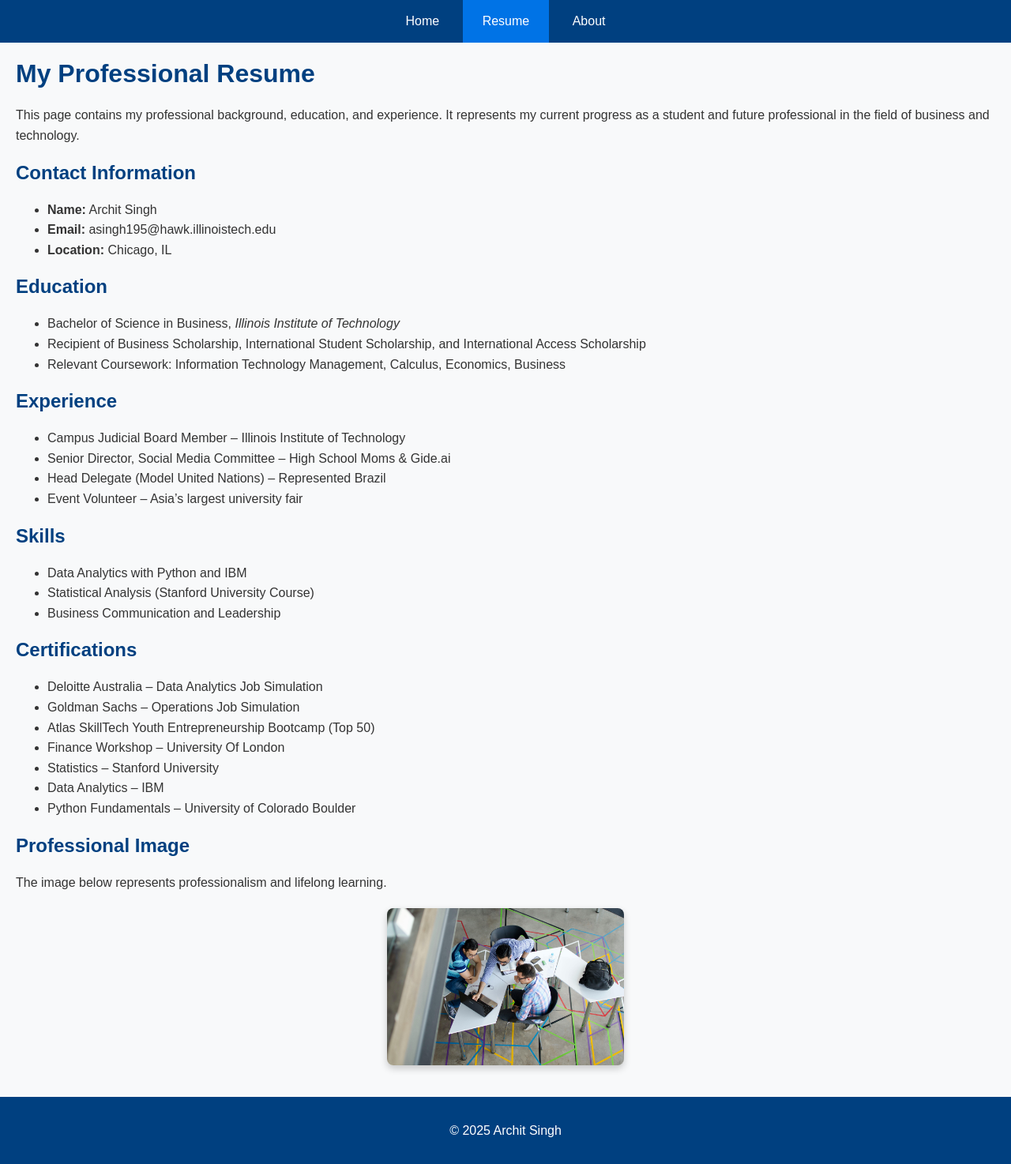
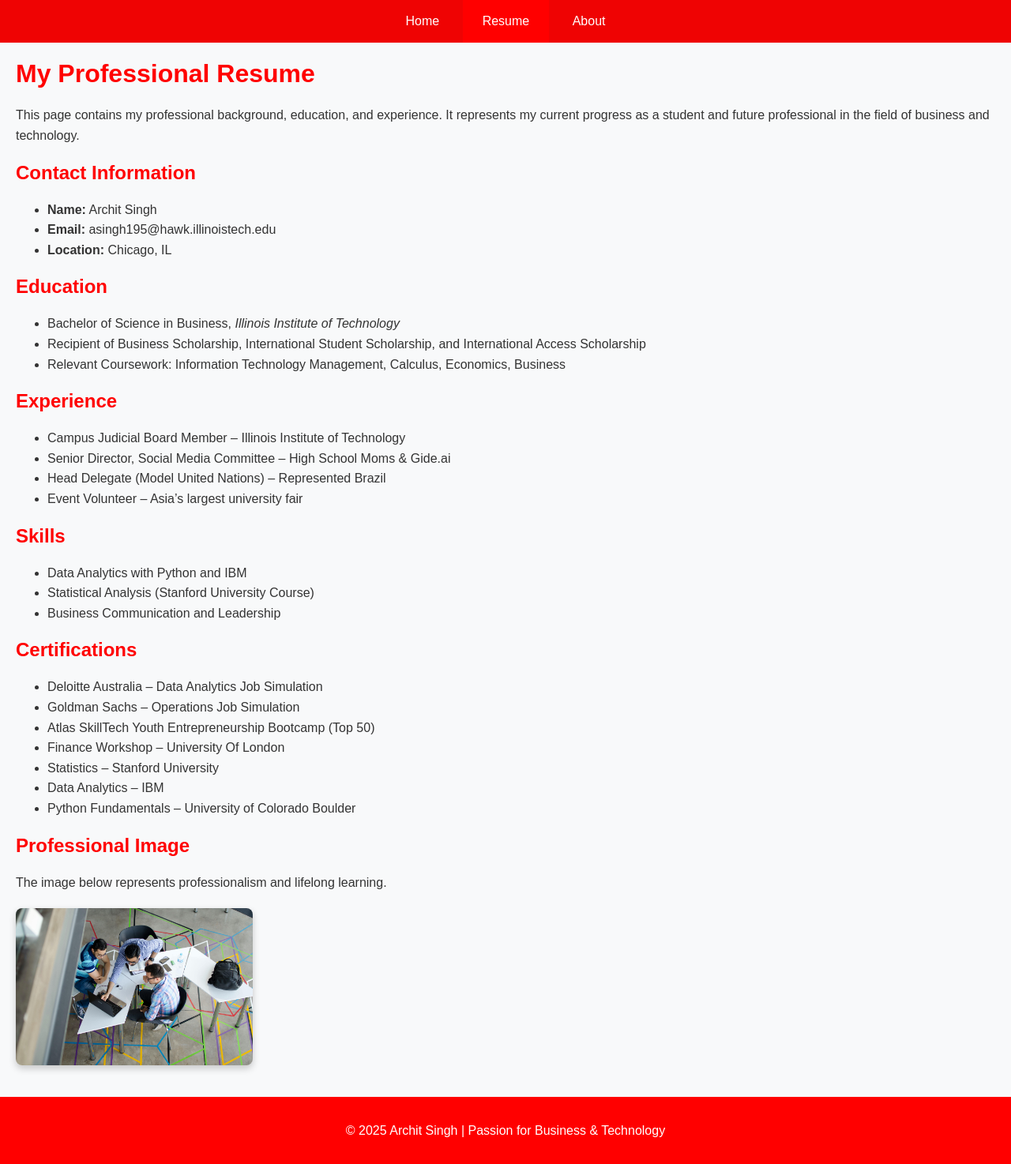
Before and after one commit to A737-com/Project_2, a plain HTML site: page resume.html in a window 1280 px wide. Shown: the whole page at 79% size. Drawn offline with Linux system fonts and the light colour scheme.

Commit message:
index.html

```diff
--- a/resume.html
+++ b/resume.html
@@ -60,7 +60,7 @@
     <img src="images/pexels-visual-tag-mx-1321732-2566581.jpg" alt="Professional image symbolizing career growth" width="300">
 
     <footer>
-      <p>© 2025 Archit Singh</p>
+      <p>© 2025 Archit Singh | Passion for Business & Technology</p>
     </footer>
   </body>
 </html>
--- a/style.css
+++ b/style.css
@@ -9,7 +9,7 @@ body {
 
 /* Navigation Bar */
 .nav {
-  background-color: #004080;
+  background-color: #ef0303;
   overflow: hidden;
   list-style-type: none;
   margin: 0;
@@ -31,12 +31,12 @@ body {
 
 .nav li a:hover,
 .nav li a.active {
-  background-color: #0073e6;
+  background-color: #ff0000;
 }
 
 /* Headings */
 h1, h2 {
-  color: #004080;
+  color: #ff0000;
   margin-left: 20px;
 }
 
@@ -49,16 +49,21 @@ p, ul {
 /* Footer */
 footer {
   text-align: center;
-  background-color: #004080;
+  background-color: #ff0000;
   color: white;
   padding: 10px 0;
   margin-top: 40px;
 }
 
-/* Image styling */
+/* Image styling - left aligned by default */
 img {
   display: block;
-  margin: 20px auto;
+  margin: 20px 0 20px 20px; /* top right bottom left */
   border-radius: 8px;
   box-shadow: 0px 4px 10px rgba(0,0,0,0.2);
 }
+
+/* Last page image - centered */
+img.center-image {
+  margin: 20px auto; /* centers horizontally */
+}
```
Also changed, not shown: index.html (+1 -1 lines), page3.html (+1 -1 lines).
